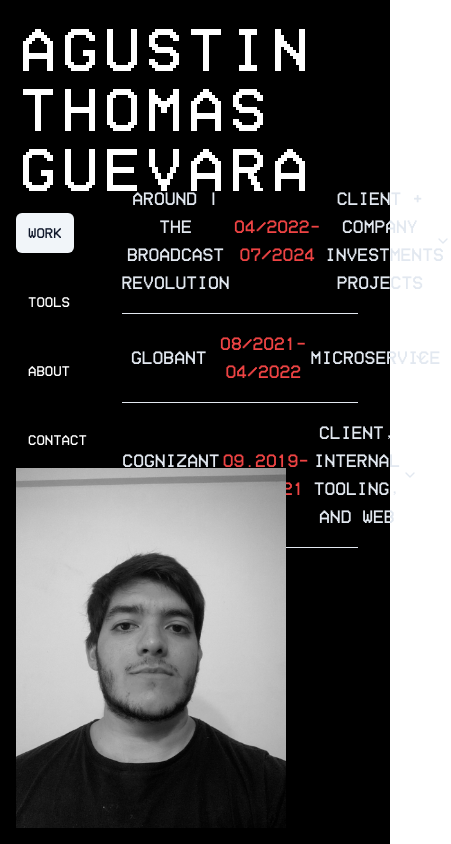
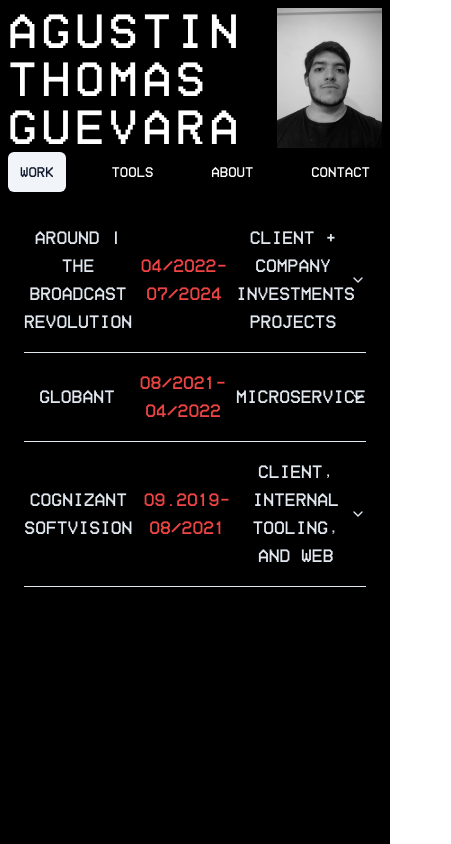
Before and after one commit to AgusGuevara/webrepo, a React (Vite) app: page / in a window 390 px wide. Shown: the whole page, 451 px wide, since content can reach past the window. Built offline with nearby package versions, Linux system fonts and the light colour scheme.

Commit message:
repsonsive-v1

```diff
--- a/src/App.tsx
+++ b/src/App.tsx
@@ -3,7 +3,7 @@
 
 function App() {
     return (
-        <section className="flex w-screen h-screen p-4">
+        <section className="p-2 lg:p-4 min-h-screen w-screen lg:h-screen">
             <AvatarSideSection />
         </section>
     );
--- a/src/components/main/AvatarSideSection/index.tsx
+++ b/src/components/main/AvatarSideSection/index.tsx
@@ -12,15 +12,16 @@
     }, []);
 
     return (
-        <div className="flex w-full h-full" role="sidebar-avatar">
-            <div className="flex flex-col justify-between w-1/4">
+        <div
+            className="flex flex-col h-full md:flex-row md:min-h-fit"
+            role="sidebar-avatar"
+        >
+            <div className="flex flex-wrap justify-between md:w-[250px] md:flex-col lg:w-1/4 order-1 lg:flex-nowrap h-full">
                 <Title />
                 <PanelSelector activeOption={retrieveActivePanel} />
                 <ProfilePicture />
             </div>
-            <div className="w-3/4">
-                <MainPanel panel={activePanel} />
-            </div>
+            <MainPanel panel={activePanel} />
         </div>
     );
 }
--- a/src/components/main/Content/Contact/index.tsx
+++ b/src/components/main/Content/Contact/index.tsx
@@ -58,7 +58,7 @@
     };
 
     return (
-        <div className="flex flex-col gap-5 bg-white rounded-md w-1/2 h-[75%] self-center p-4">
+        <div className="flex flex-col gap-5 bg-white rounded-md lg:w-1/2 lg:h-[75%] self-center p-4">
             <h1 className="font-homeVideo text-black">Contact Me!</h1>
             <p className="font-homeVideo text-black">
                 Need a Front End Developer?,contact me through{" "}
--- a/src/components/main/Content/Tools/index.tsx
+++ b/src/components/main/Content/Tools/index.tsx
@@ -3,21 +3,21 @@
 
 const Tools = () => {
     return (
-        <div className="flex flex-row w-full gap-24">
+        <div className="flex flex-row w-full lg:h-[95%] h-auto gap-2 overflow-scroll lg:overflow-hidden">
             {tools.map(({ label, nodes }) => (
-                <div className="h-full w-full p-2">
+                <div className="max-h-full w-full p-2">
                     <div className="pb-4">
                         <h1 className="font-homeVideo">{label}</h1>
                     </div>
                     <div
-                        className="flex flex-col flex-wrap justify-start gap-4"
+                        className="flex flex-col justify-start gap-4 lg:h-full overflow-scroll lg:overflow-hidden"
                         key={label}
                     >
                         {nodes.map(
                             ({ toolname, toolcomponent, experience }) => (
                                 <div
                                     key={toolname}
-                                    className="flex flex-row justify-start content-center w-[95%] gap-2 p-3 bg-gray-200 rounded-md"
+                                    className="flex flex-row justify-start content-center w-[95%] h-[50px] lg:h-auto gap-2 p-3 bg-gray-200 rounded-md"
                                 >
                                     <span>
                                         {React.cloneElement(toolcomponent, {
--- a/src/components/main/Content/Work/index.tsx
+++ b/src/components/main/Content/Work/index.tsx
@@ -10,7 +10,7 @@
     return (
         <Accordion
             type="multiple"
-            className="self-center w-full pb-32 text-lg font-homeVideo text-slate-200"
+            className="text-lg font-homeVideo text-slate-200 w-full"
         >
             {jobs.map(({ date, company, type, info }, idx) => (
                 <AccordionItem value={`item-${idx}`} key={idx}>
--- a/src/components/main/MainPanel/index.tsx
+++ b/src/components/main/MainPanel/index.tsx
@@ -25,7 +25,7 @@
 
 const MainPanel: FC<Props> = ({ panel }) => {
     return (
-        <div className="flex justify-center w-full h-full p-4 align-middle">
+        <div className="flex flex-row justify-center h-full w-full items-center p-4 order-2">
             {renderBasedOnPanel(panel)}
         </div>
     );
--- a/src/components/main/PanelSelector/index.tsx
+++ b/src/components/main/PanelSelector/index.tsx
@@ -15,7 +15,7 @@
 
     return (
         <ToggleGroup
-            className="flex flex-wrap justify-between w-1/4 gap-3 h-1/3"
+            className="flex flex-wrap justify-between md:w-1/4 gap-3 md:order-2 order-3 w-full h-1/3"
             type="single"
             defaultValue="work"
         >
--- a/src/components/main/ProfilePicture/index.tsx
+++ b/src/components/main/ProfilePicture/index.tsx
@@ -2,7 +2,7 @@
 
 const ProfilePicture = () => {
     return (
-        <div className="w-[270px] h-auto">
+        <div className="lg:w-[270px] w-[105px] h-28 lg:order-3 order-2 lg:h-auto">
             <img src={profile} className="grayscale"></img>
         </div>
     );
--- a/src/components/main/Title/index.tsx
+++ b/src/components/main/Title/index.tsx
@@ -1,6 +1,6 @@
 const Title = () => {
     return (
-        <h1 className="block p-1 text-6xl tracking-widest w-80 font-homeVideo">
+        <h1 className="block order-1 text-5xl tracking-widest font-homeVideo lg:w-80 lg:h-auto lg:order-1 lg:p-1 lg:text-6xl w-60 h-1/3">
             AGUSTIN THOMAS GUEVARA
         </h1>
     );
```
